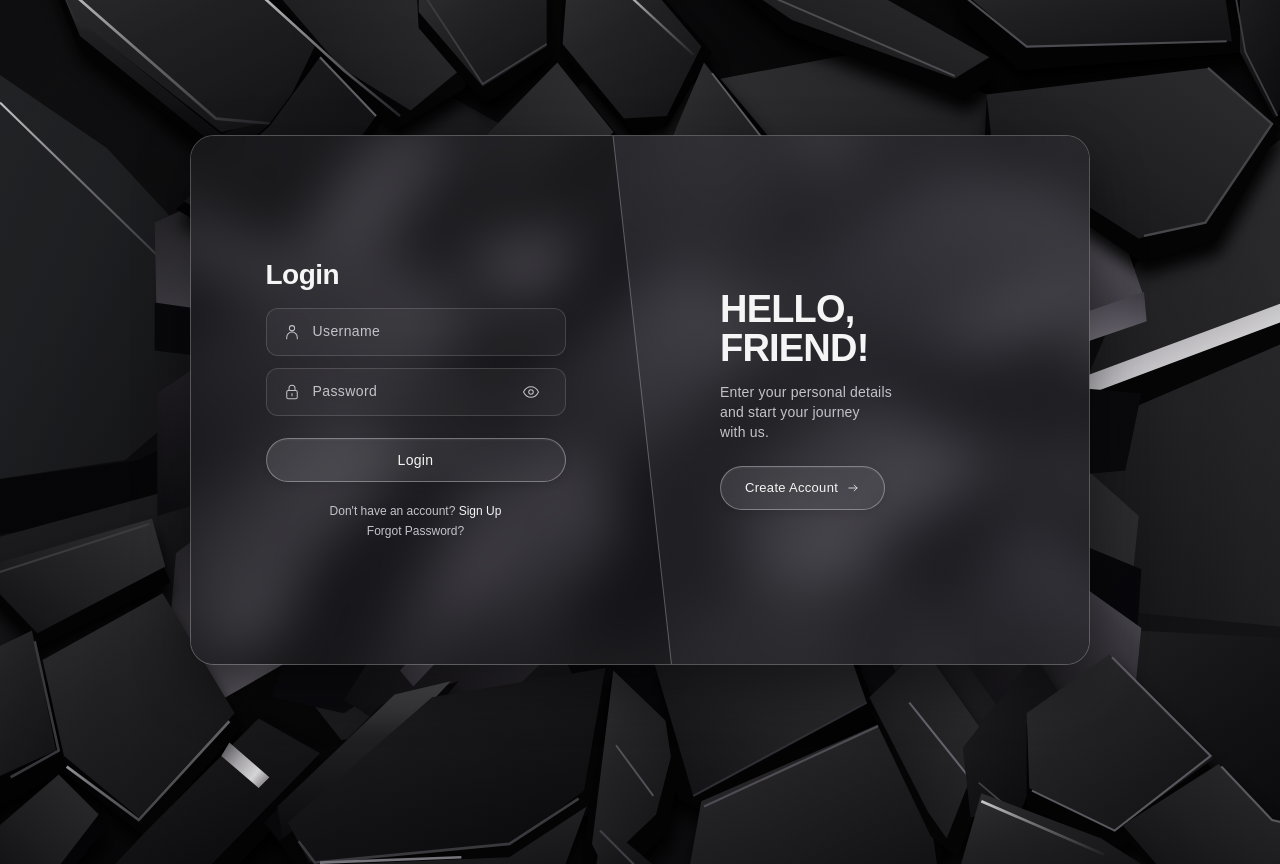
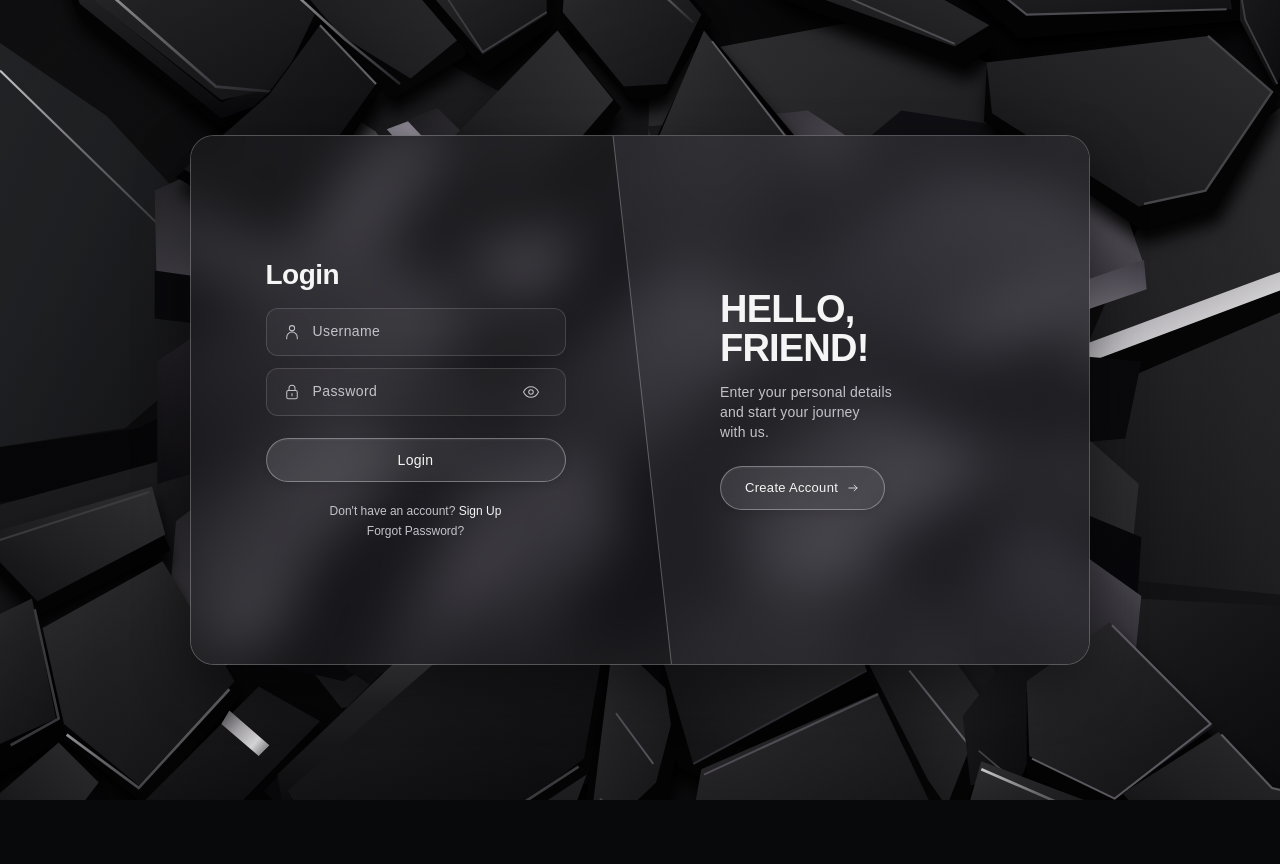
Before and after one commit to SRIRAM6369791334/glassmorphism-dashboard, a React (Vite) app: page / in a window 1280 px wide. After the commit the page ends 800 px from the top, so only its background shows below. Built offline with nearby package versions, Linux system fonts and the light colour scheme.

Commit message:
fix(layout): eliminate desktop side scrollbar by removing overflow padding and centering auth card

```diff
--- a/src/components/cursors/ParticlesCursor.tsx
+++ b/src/components/cursors/ParticlesCursor.tsx
@@ -203,8 +203,8 @@ export const ParticlesCursor: React.FC<ParticlesCursorProps> = ({
       style={{
         position: 'fixed',
         inset: 0,
-        width: '100vw',
-        height: '100vh',
+        width: '100%',
+        height: '100%',
         pointerEvents: 'none',
         zIndex: 9999,
       }}
--- a/src/features/auth/AuthScreen.module.css
+++ b/src/features/auth/AuthScreen.module.css
@@ -3,14 +3,15 @@
   flex-direction: column;
   align-items: center;
   min-height: 100svh;
-  padding: 0 var(--space-8) var(--space-16);
+  padding: 0 var(--space-8);
   background: var(--color-background) url('../../assets/geometric-wallpaper.svg') center / cover no-repeat;
 }
 .authHero {
   display: grid;
   place-items: center;
-  min-height: 100svh;
   width: 100%;
+  margin: auto 0;
+  padding: var(--space-4) 0;
 }
 .card {
   position: relative;
```
